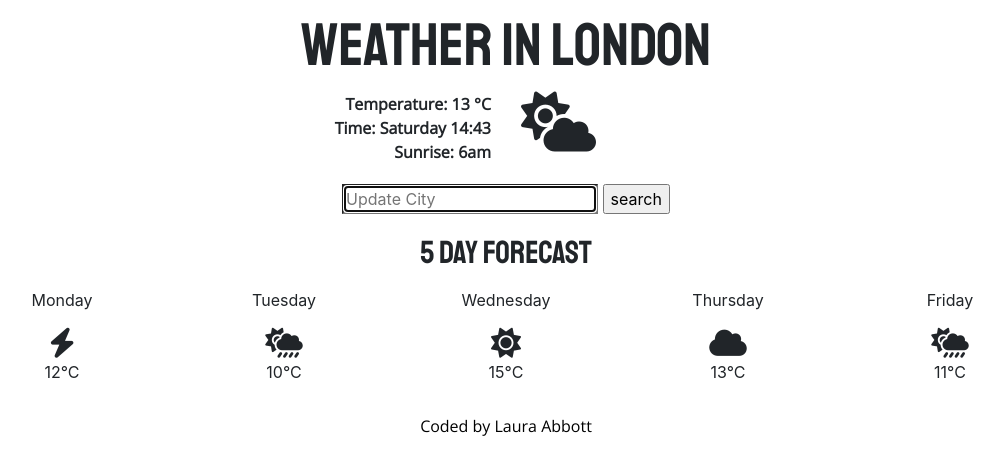
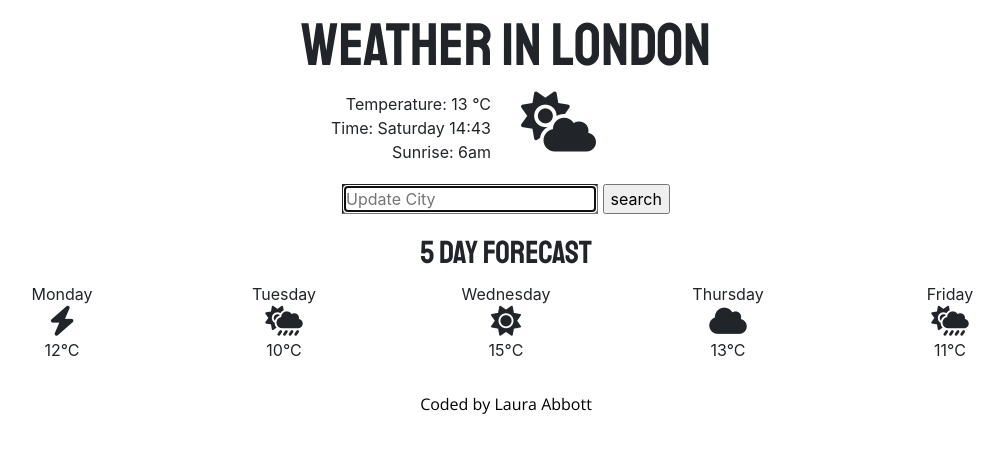
Before and after one commit to agapanthus-agapanthus/Weather-App-Project, a plain HTML site: page index.html in a window 1280 px wide. Shown: the whole page, without its empty margins (134-1138 px from the left). Drawn offline with nearby package versions, Linux system fonts and the light colour scheme.

Commit message:
Updated to resolve ordering issue
Refactored the code to resolve formatting issue.

```diff
--- a/index.html
+++ b/index.html
@@ -11,47 +11,51 @@
       integrity="sha384-ggOyR0iXCbMQv3Xipma34MD+dH/1fQ784/j6cY/iJTQUOhcWr7x9JvoRxT2MZw1T"
       crossorigin="anonymous"
     />
-    <link href="https://fonts.googleapis.com/css2?family=Staatliches&display=swap" rel="stylesheet">
-<link href="https://fonts.googleapis.com/css2?family=Open+Sans&display=swap" rel="stylesheet">
-
+    <link
+      href="https://fonts.googleapis.com/css2?family=Staatliches&display=swap"
+      rel="stylesheet"
+    />
+    <link
+      href="https://fonts.googleapis.com/css2?family=Open+Sans&display=swap"
+      rel="stylesheet"
+    />
     <link href="src/style.css" rel="stylesheet" type="text/css" />
     <script
       src="https://kit.fontawesome.com/7e96932325.js"
       crossorigin="anonymous"
-    >
-</script>
+    ></script>
     <script src="https://unpkg.com/axios/dist/axios.min.js"></script>
   </head>
+  <body>
     <div class="container">
-  <body>
-      <h1 id = cityHeader>Weather in London</h1>
-
-
-      <div class="row justify-content-center daily" id=currentCityDetails>
+      <h1 id="cityHeader">Weather in London</h1>
+      <div class="row justify-content-center daily" id="currentCityDetails">
         <div class="col-sm-6">
           <ul>
-            <list id = temp>Temperature:
-                <span id ="temperature">
-                    13 </span>
-                    <spa>°C
-
-                    </span>
-        </list>
-            <list id = time>Day: </list>
-            <list>Sunrise: 6am</list>
+            <li id="temp">
+              Temperature:
+              <span id="temperature"> 13 °C </span>
+            </li>
+            <li id="time">Day:</li>
+            <li>Sunrise: 6am</li>
           </ul>
         </div>
         <div class="col-sm-6">
           <i class="fas fa-cloud-sun cloud-sun-icon"></i>
         </div>
       </div>
-       <form class = "search" id = "searchForm">
-        <input type = "search" id = "city-input" type="text" placeholder="Update City" autofocus="on" />
-        <input type = "submit" value = "search"/>
+      <form class="search" id="searchForm">
+        <input
+          type="search"
+          id="city-input"
+          type="text"
+          placeholder="Update City"
+          autofocus="on"
+        />
+        <input type="submit" value="search" />
       </form>
-      <h2 id = forecast >5 Day Forecast</h2>
-      <p class = "days">
-      <div class="container">
+      <h2 id="forecast">5 Day Forecast</h2>
+      <div class="container days">
         <div class="row weekday">
           <div class="col-sm">Monday</div>
           <div class="col-sm">Tuesday</div>
@@ -60,7 +64,6 @@
           <div class="col-sm">Friday</div>
         </div>
       </div>
-      </p>
       <div class="container weather-icon">
         <div class="row weekday">
           <div class="col-sm">
@@ -88,10 +91,9 @@
           <div class="col-sm">13°C</div>
           <div class="col-sm">11°C</div>
         </div>
-      <footer>Coded by Laura Abbott</footer>
       </div>
     </div>
+    <footer>Coded by Laura Abbott</footer>
     <script src="src/index.js"></script>
   </body>
-    </body>
 </html>
--- a/src/style.css
+++ b/src/style.css
@@ -18,6 +18,7 @@ ul {
   margin: 0;
   padding: 0;
   text-align: right;
+  list-style: none;
 }
 list {
   font-family: "Open Sans", sans-serif;
```
Lines whose indentation alone changed are shown as unchanged.
